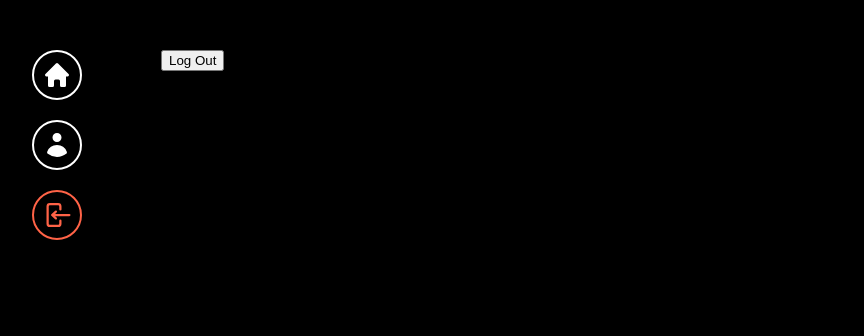
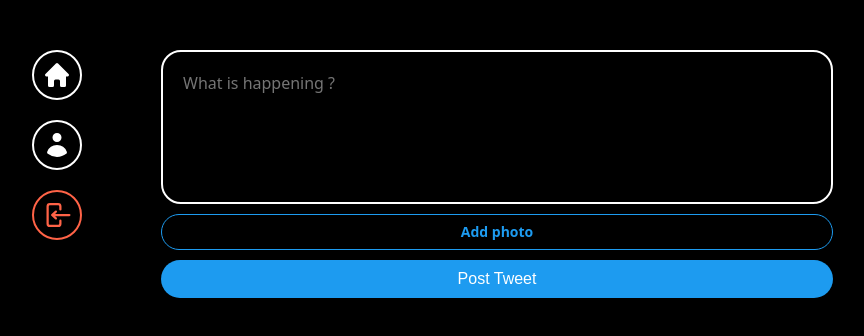
Before and after one commit to Jeonghyeonuk/react-prac, a React (Vite) app in the folder nwitter-reloaded/: page / in a window 1280 px wide. Shown: the top 336 px of the page, without its empty margins (237-1101 px from the left). Built offline with nearby package versions, Linux system fonts and the light colour scheme; no server answers; sample sign-in values are in the browser's storage; the HTML template or start-up script is replaced by a standard one.

Commit message:
add Tweet Form

```diff
--- /dev/null
+++ b/nwitter-reloaded/src/components/post-tweet-form.tsx
@@ -0,0 +1,86 @@
+import { useState } from "react";
+import styled from "styled-components"
+
+
+const Form = styled.form`
+display: flex;
+flex-direction: column;
+gap: 10px;
+`;
+
+const TextArea = styled.textarea`
+border: 2px solid white;
+padding: 20px;
+border-radius: 20px;
+font-size: 16px;
+color: white;
+background-color: black;
+width: 100%;
+font-family: system-ui, -apple-system, BlinkMacSystemFont, 'Segoe UI', Roboto, Oxygen, Ubuntu, Cantarell, 'Open Sans', 'Helvetica Neue', sans-serif;
+resize: none;
+&::placeholder {
+    font-size: 16px;
+}
+&:focus{
+    outline: none;
+    border-color: #1d9bf0;
+}
+`;
+
+const AttachFileButton = styled.label`
+padding: 10px 0;
+color : #1d9bf0;
+text-align: center;
+border-radius: 20px;
+border: 1px solid #1d9bf0;
+font-size: 14px;
+font-weight: 600;
+cursor: pointer;
+`;
+
+const AttachFileInput = styled.input`
+display: none;
+`;
+
+const SubmitButton = styled.input`
+background-color: #1d9bf0;
+color: white;
+border: none;
+padding: 10px 0;
+border-radius: 20px;
+font-size: 16px;
+cursor: pointer;
+&:hover,
+&:active {
+    opacity: 0.9;
+}
+`;
+
+function PostTweetForm() {
+    const [isLoading, setIsLoading] = useState(false);
+    const [tweet, setTweet] = useState("");
+    const [file, setFile] = useState<File | null>(null);
+
+    const onChange = (e: React.ChangeEvent<HTMLTextAreaElement>) => {
+        setTweet(e.target.value)
+    }
+
+    const onFileChange = (e: React.ChangeEvent<HTMLInputElement>) => {
+        const { files } = e.target;
+        if (files && files.length === 1) {
+            setFile(files[0]);
+        }
+    }
+
+    return (
+        <Form>
+            <TextArea rows={5}
+                maxLength={180} onChange={onChange} value={tweet} placeholder="What is happening ? " />
+            <AttachFileButton htmlFor="file">{file ? "Photo added" : "Add photo"}</AttachFileButton>
+            <AttachFileInput onChange={onFileChange} type="file" id="file" accept="image/*" />
+            <SubmitButton type="submit" value={isLoading ? "Posting..." : "Post Tweet"} />
+        </Form>
+    )
+}
+
+export default PostTweetForm
--- a/nwitter-reloaded/src/routes/home.tsx
+++ b/nwitter-reloaded/src/routes/home.tsx
@@ -1,11 +1,21 @@
+import styled from "styled-components";
+import PostTweetForm from "../components/post-tweet-form";
 import { auth } from "../firebase"
+
+
+const Wrapper = styled.div`
+
+`;
+
 
 function home() {
   const logOut = () => {
     auth.signOut();
   }
   return (
-    <h1><button onClick={logOut}>Log Out</button></h1>
+    <Wrapper>
+    <PostTweetForm></PostTweetForm>
+    </Wrapper>
   )
 }
 
```
